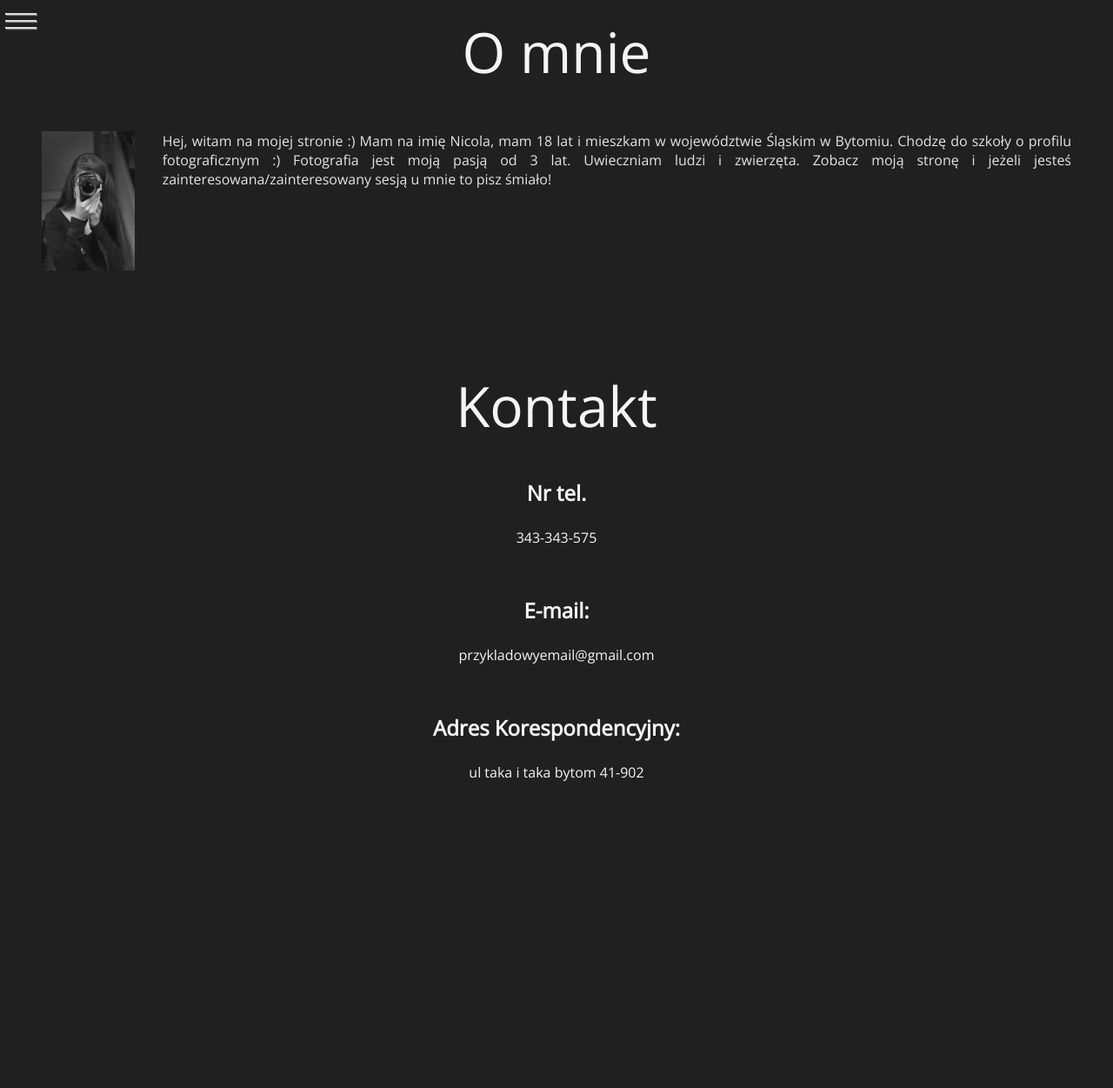
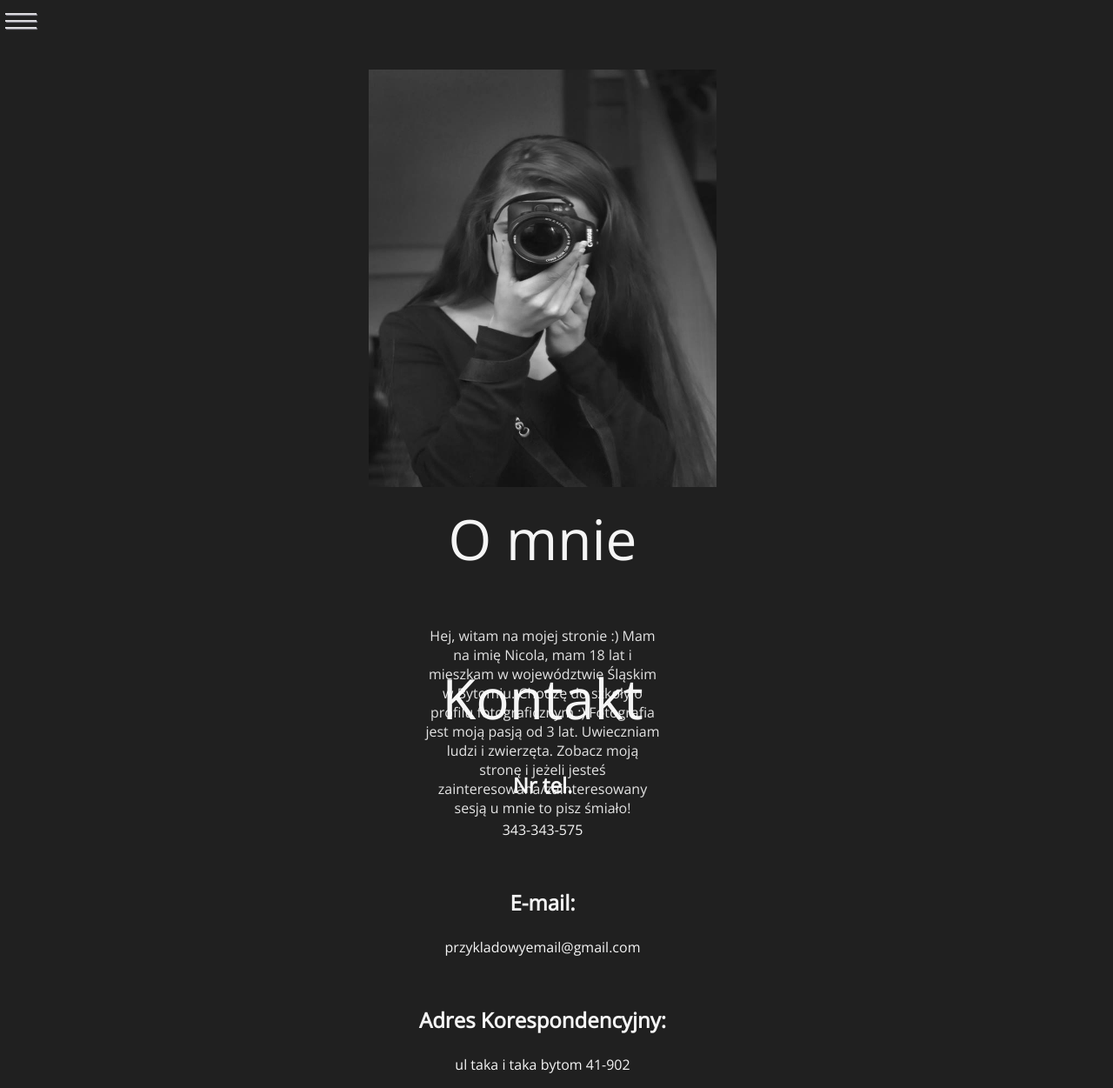
Before and after one commit to TarasekM/Nicola-Site, a Django app: page /omnie in a window 1280 px wide. Shown: the whole page at 87% size. Before the commit the page ends 898 px from the top, so only its background shows below. Run offline with Django 3.2, Linux system fonts and the light colour scheme; data comes from the database, SQL or seed files in the repository; both versions use the stored data as it was after the commit; some libraries are stand-ins or nearby versions.

Commit message:
added omnie.js and and chenged DOM layout

```diff
--- a/website/static/css/main.css
+++ b/website/static/css/main.css
@@ -159,6 +159,7 @@
 .images_containter .image-description .image-description_title {
   font-size: 1.5rem;
   text-align: center;
+  margin-bottom: 0;
 }
 .images_containter .image-description .image-description_text {
   margin: 0;
--- a/website/static/css/main.scss
+++ b/website/static/css/main.scss
@@ -169,6 +169,7 @@
     .image-description_title{
       font-size: 1.5rem;
       text-align: center;
+      margin-bottom: 0;
     }
 
     .image-description_text{
--- a/website/static/css/omnie.css
+++ b/website/static/css/omnie.css
@@ -1,51 +1,69 @@
-.omnie {
+main {
+  display: flex;
+  justify-content: center;
+}
+main .omnie {
+  margin: 5rem;
+  justify-content: center;
+}
+main .omnie .cont {
   display: flex;
   flex-direction: column;
+  width: 25rem;
+  height: 35rem;
 }
-.omnie .omnie_title {
+main .omnie .cont .omnie_title {
   width: 100%;
-  text-align: center;
   font-size: 4rem;
   color: whitesmoke;
   padding: 1rem;
+  text-align: center;
 }
-.omnie .omnie_text-wrap {
-  display: inline-block;
-  margin: 1rem;
-}
-.omnie .omnie_text-wrap .omnie_img {
-  margin: 1rem 2rem;
-  max-width: 10rem;
-  max-height: 10rem;
+main .omnie .cont .omnie_img {
+  max-width: 25rem;
+  max-height: 30rem;
   float: left;
 }
-.omnie .omnie_text-wrap .omnie_text {
-  padding: 0;
+main .omnie .omnie_text {
+  padding: 4rem;
   margin-right: 2rem;
   color: rgba(255, 255, 255, 0.88);
-  text-align: justify;
+  width: 25rem;
+  text-align: center;
+  align-self: center;
 }
-
-.kontakt {
-  margin: 5rem;
+main .kontakt {
   text-align: center;
   color: whitesmoke;
 }
-.kontakt p {
+main .kontakt p {
   font-weight: bolder;
   font-size: 1.5rem;
 }
-.kontakt .kontakt_title {
+main .kontakt .kontakt_title {
   font-size: 4rem;
 }
-.kontakt .kontakt_number {
+main .kontakt .kontakt_number {
   padding: 1rem;
 }
-.kontakt .kontakt_email {
+main .kontakt .kontakt_email {
   padding: 1rem;
 }
-.kontakt .kontakt_adres {
+main .kontakt .kontakt_adres {
   padding: 1rem;
 }
 
+@media (min-width: 1281px) {
+  main {
+    display: block;
+  }
+  main .omnie {
+    display: flex;
+  }
+  main .omnie .omnie_text {
+    width: auto;
+    max-width: 50rem;
+  }
+}
+
 /*# sourceMappingURL=omnie.css.map */
--- a/website/static/css/omnie.scss
+++ b/website/static/css/omnie.scss
@@ -1,35 +1,43 @@
+$width:25rem;
 
+main{
+  display: flex;
+  justify-content: center;
   .omnie{
+    margin: 5rem;
+    justify-content: center;
+    .cont{
       display: flex;
       flex-direction: column;
+      width: $width;
+      height: 35rem;
       .omnie_title{
         width: 100%;
-    text-align: center;
         font-size: 4rem;
         color: whitesmoke;
         padding: 1rem;
+        text-align: center;
       }
 
-  .omnie_text-wrap{
-    display: inline-block;
-    margin: 1rem;
       .omnie_img{
-      margin: 1rem 2rem;
-      max-width: 10rem;
-      max-height: 10rem;
+        max-width: $width;
+        max-height: 30rem;
         float: left;
       }
+    }
+
     .omnie_text{
-      padding: 0;
+      padding: 4rem;
       margin-right: 2rem;
       color: rgba(255, 255, 255, 0.88);
-      text-align: justify;
-    }
+      width: $width;
+      text-align: center;
+      align-self: center;
     }
   }
 
   .kontakt{
-  margin: 5rem;
+    // margin: 8rem 5rem;
     text-align: center;
     color: whitesmoke;
     p{
@@ -48,5 +56,19 @@
     .kontakt_adres{
       padding: 1rem;
     }
+  }
+}
 
+
+@media (min-width: 1281px){
+  main{
+    display: block;
+    .omnie{
+      display: flex;
+      .omnie_text{
+        width: auto;
+        max-width: 50rem;
       }
+    }
+  }
+}
--- a/website/static/css/shared.css
+++ b/website/static/css/shared.css
@@ -5,8 +5,8 @@
 }
 
 html {
-  width: 100vw;
-  height: 100vh;
+  width: 100%;
+  height: 100%;
 }
 
 body {
@@ -14,8 +14,8 @@
   padding: 0;
   background-color: #202020;
   font-family: "Open Sans", sans-serif;
-  width: 100vw;
-  height: 100vh;
+  width: 100%;
+  height: 100%;
   display: flex;
   flex-direction: column;
   justify-content: space-between;
--- a/website/static/css/shared.scss
+++ b/website/static/css/shared.scss
@@ -7,8 +7,8 @@
 }
 
 html{
-  width: 100vw;
-  height: 100vh;
+  width: 100%;
+  height: 100%;
 }
 
 body{
@@ -16,8 +16,8 @@
   padding: 0;
   background-color: $background-color;
   font-family: 'Open Sans', sans-serif;
-  width: 100vw;
-  height: 100vh;
+  width: 100%;
+  height: 100%;
   display: flex;
   flex-direction: column;
   justify-content: space-between;
--- a/website/static/js/base.js
+++ b/website/static/js/base.js
@@ -1,9 +1,6 @@
 var mobile_nav = document.querySelector('.mobile_nav');
 var button = document.querySelector('.toggle-button');
 var button_close = document.querySelector('.mobile_nav-item--close');
-
-console.log(mobile_nav);
-console.log(button);
 
 button.addEventListener('click',function(){
   mobile_nav.classList.add('open');
--- /dev/null
+++ b/website/static/js/omnie.js
@@ -0,0 +1,20 @@
+var text = document.querySelector('.omnie_text');
+
+var kontakt = document.querySelector('.kontakt');
+
+$(document).ready(
+  Resize
+);
+
+$(window).resize(
+  Resize
+);
+
+function Resize(){
+  console.log(document.body.offsetWidth);
+  if (document.body.offsetWidth <= 1263){
+    kontakt.style.marginTop = text.offsetHeight + 'px';
+  }else {
+    kontakt.style.marginTop = 5 +'rem';
+  }
+}
--- a/website/templates/website/o_mnie.html
+++ b/website/templates/website/o_mnie.html
@@ -20,18 +20,11 @@
     <main>
       {% for element in omnie %}
       <div class="omnie">
+        <div class="cont">
+          <img class="omnie_img" src="{{MEDIA_URL}}{{element.profilowe}}">
           <div class= "omnie_title">
             {{element.title}}
           </div>
-        <div class="omnie_text-wrap">
-          <img class="omnie_img" src="{{MEDIA_URL}}{{element.profilowe}}">
-          <p class="omnie_text">
-            {{element.text}}
-          </p>
-        </div>
-      </div>
-      {% endfor %}
-
           {% for element in kontakt %}
           <div class="kontakt" id=kontakt>
             <div class="kontakt_title">
@@ -51,7 +44,16 @@
             </div>
           </div>
           {% endfor %}
+        </div>
+        <p class="omnie_text">
+          {{element.text}}
+        </p>
+      </div>
+      {% endfor %}
+
+
     </main>
+    <script src="/static/js/omnie.js"></script>
   {% endblock %}
 </body>
 
--- a/website/views.py
+++ b/website/views.py
@@ -6,7 +6,7 @@
 from .models import Kontakt
 # Create your views here.
 def post_list(request):
-    post_list = Post.objects.filter(published_date__lte=timezone.now()).order_by('published_date')
+    post_list = Post.objects.filter(published_date__lte=timezone.now()).order_by('-created_date')
     categories = Categories.objects.order_by('name')
     return render(request, 'website/main.html',{'post_list':post_list,"categories":categories})
 
```
Also changed, not shown: db.sqlite3, website/static/media/images/arrow.png (added), 3 other files. Lines whose indentation alone changed are shown as unchanged.
